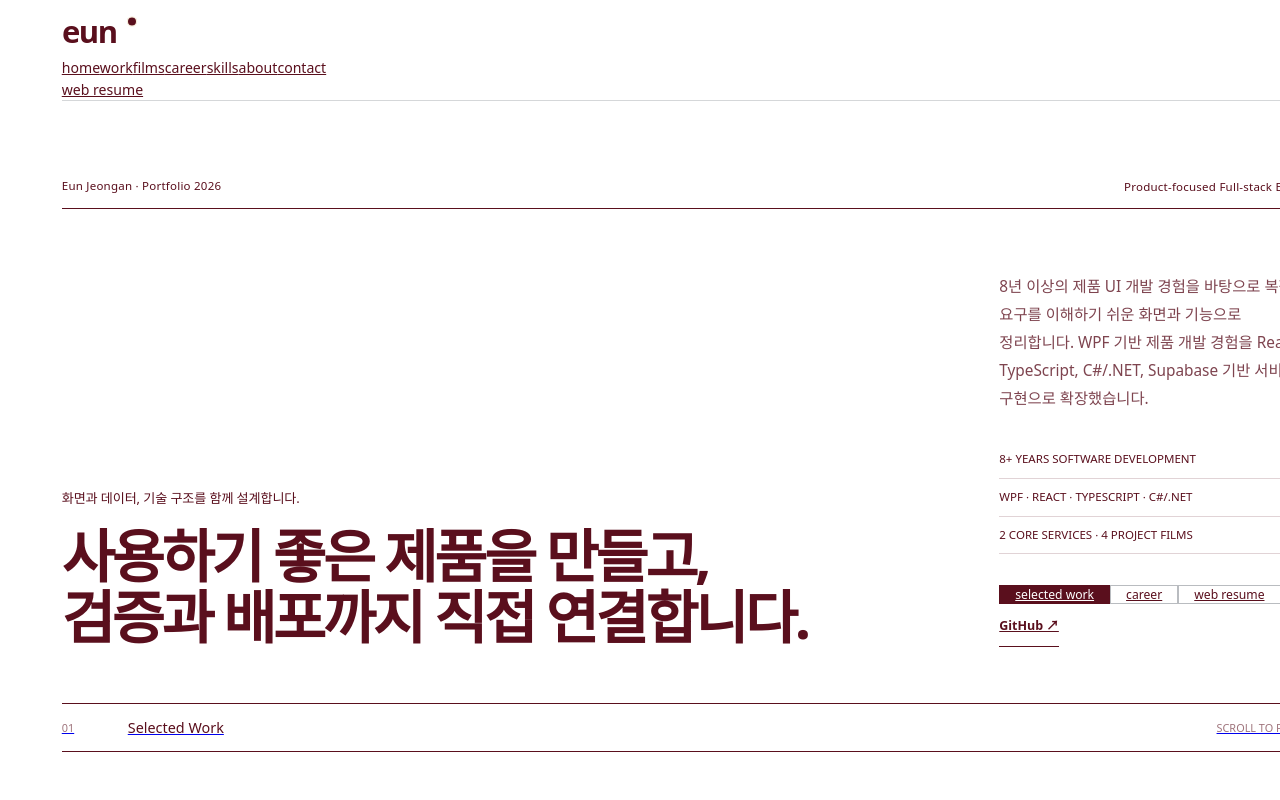
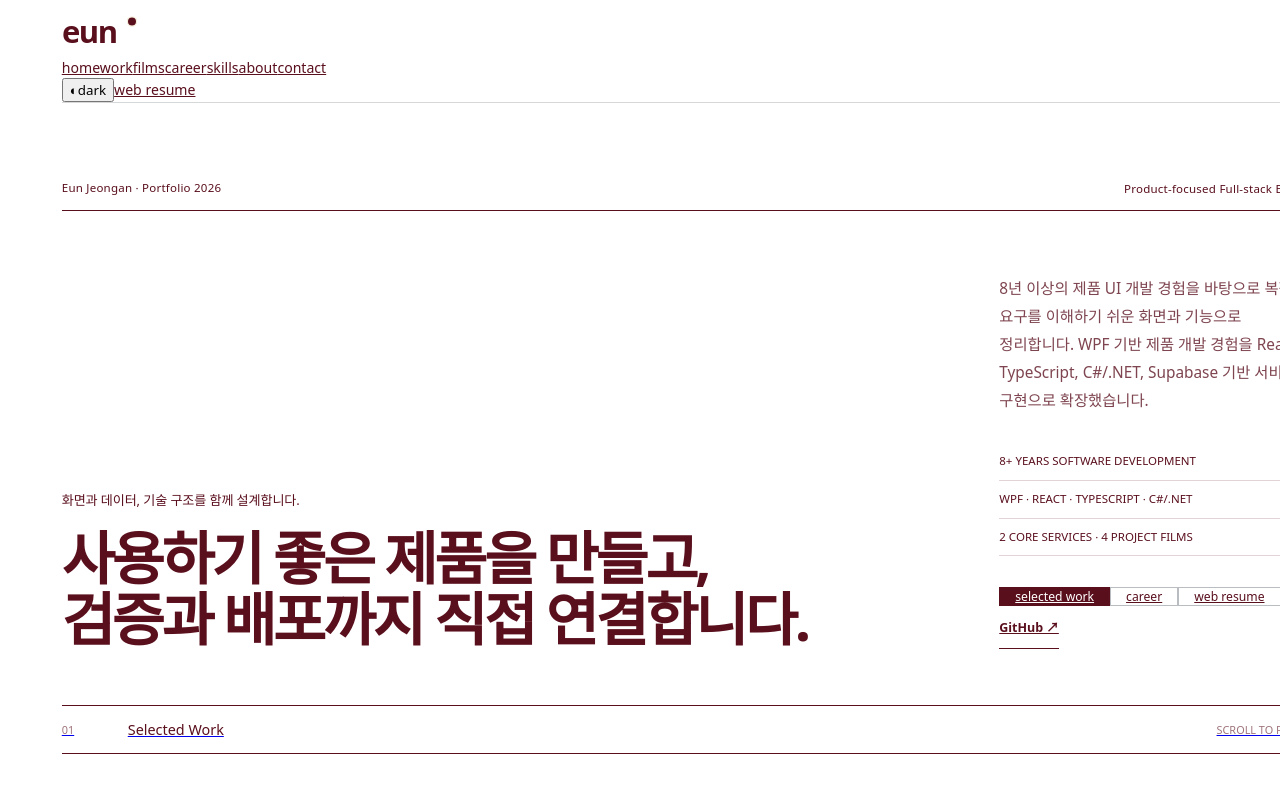
Before and after one commit to coffee-and/eun-portfolio, a React (Vite) app: page / in a window 1280 px wide. Shown: the top 800 px of the page. Built offline with nearby package versions, Linux system fonts and the light colour scheme; the HTML template or start-up script is replaced by a standard one; a web font is replaced by a local one.

Commit message:
내비게이션에 테마 전환 추가

```diff
--- a/src/components/SiteNav.tsx
+++ b/src/components/SiteNav.tsx
@@ -1,4 +1,5 @@
 import BrandMark from "./BrandMark";
+import ThemeToggle from "./ThemeToggle";
 
 const navItems = [
   { label: "home", href: "#home" },
@@ -25,9 +26,12 @@ const SiteNav = () => {
         ))}
       </nav>
 
-      <a className="site-nav__mode" href="#/resume">
-        web resume
-      </a>
+      <div className="site-nav__actions">
+        <ThemeToggle />
+        <a className="site-nav__mode" href="#/resume">
+          web resume
+        </a>
+      </div>
     </header>
   );
 };
```
